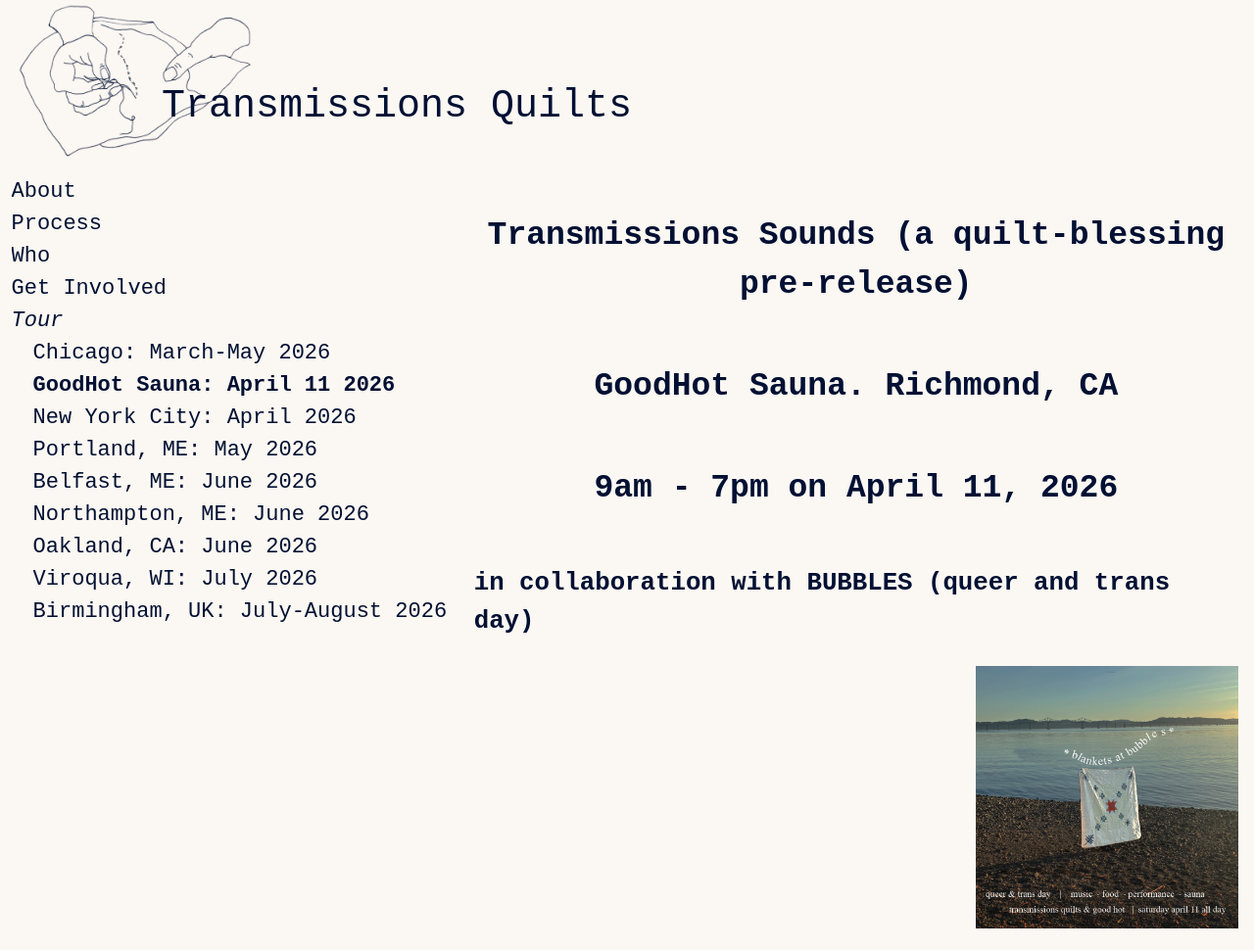
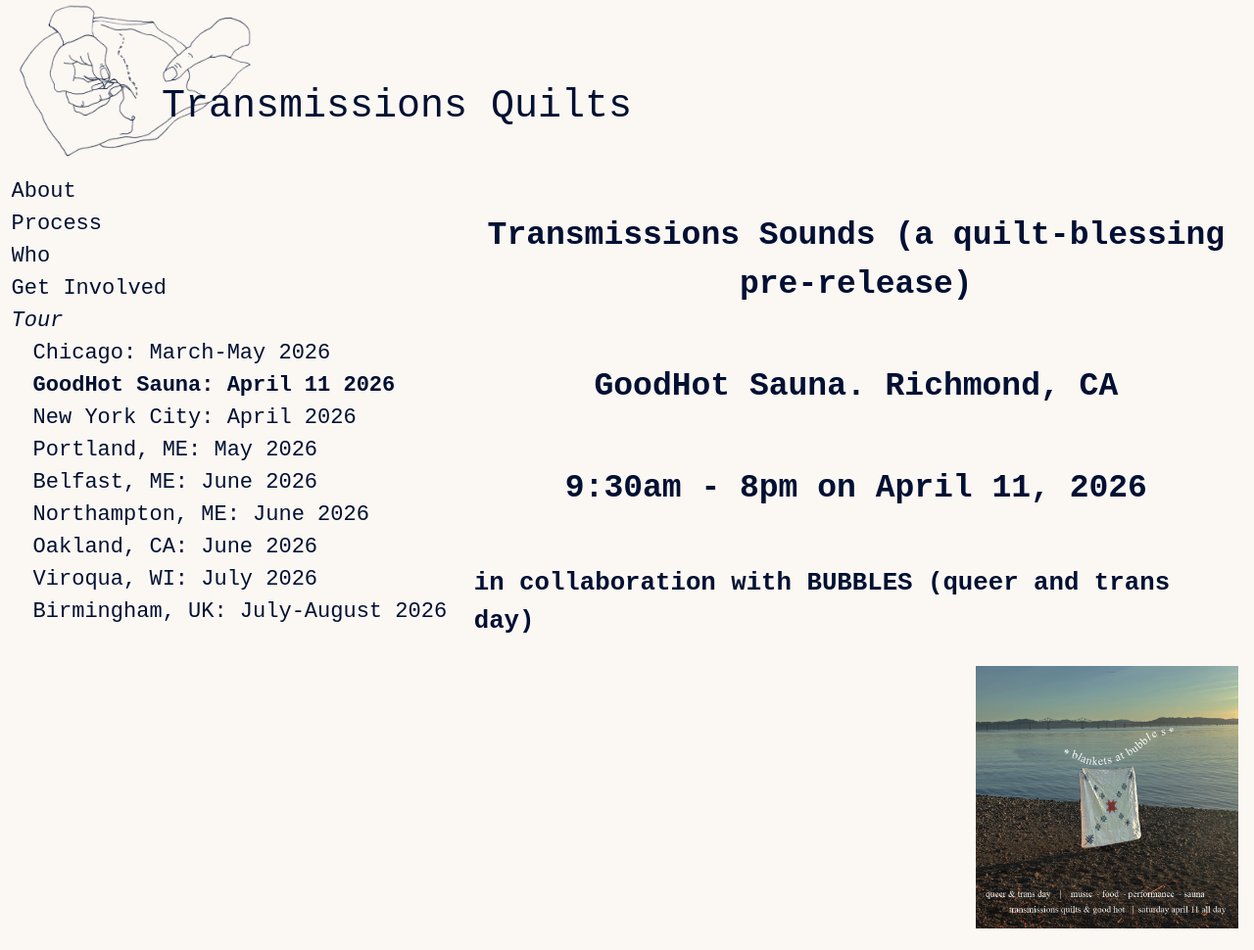
Before and after one commit to danieldickison/transmission-site, a Jekyll site: the page built from sauna.markdown, in a window 1280 px wide and 970 px high. Shown: the whole window at 98% size. Built offline with Jekyll 4.4.1, drawn with Linux system fonts in a browser that asks for light colours; some web fonts are replaced; our own code applies the rules of GitHub Pages for plain Markdown files.

Commit message:
Update sauna.markdown

```diff
--- a/sauna.markdown
+++ b/sauna.markdown
@@ -4,7 +4,7 @@ main_class: sauna
 ---
 ## Transmissions Sounds (a quilt-blessing pre-release)
 ## GoodHot Sauna. Richmond, CA
-## 9am - 7pm on April 11, 2026
+## 9:30am - 8pm on April 11, 2026
 
 ### in collaboration with BUBBLES (queer and trans day)
 
```
